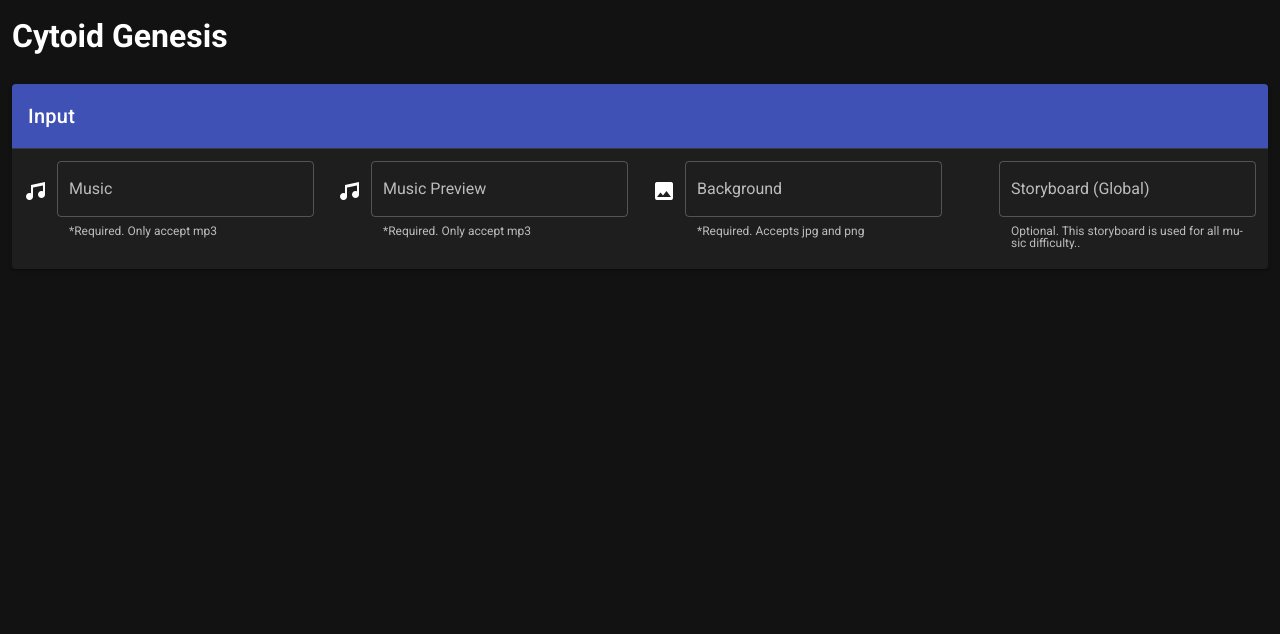
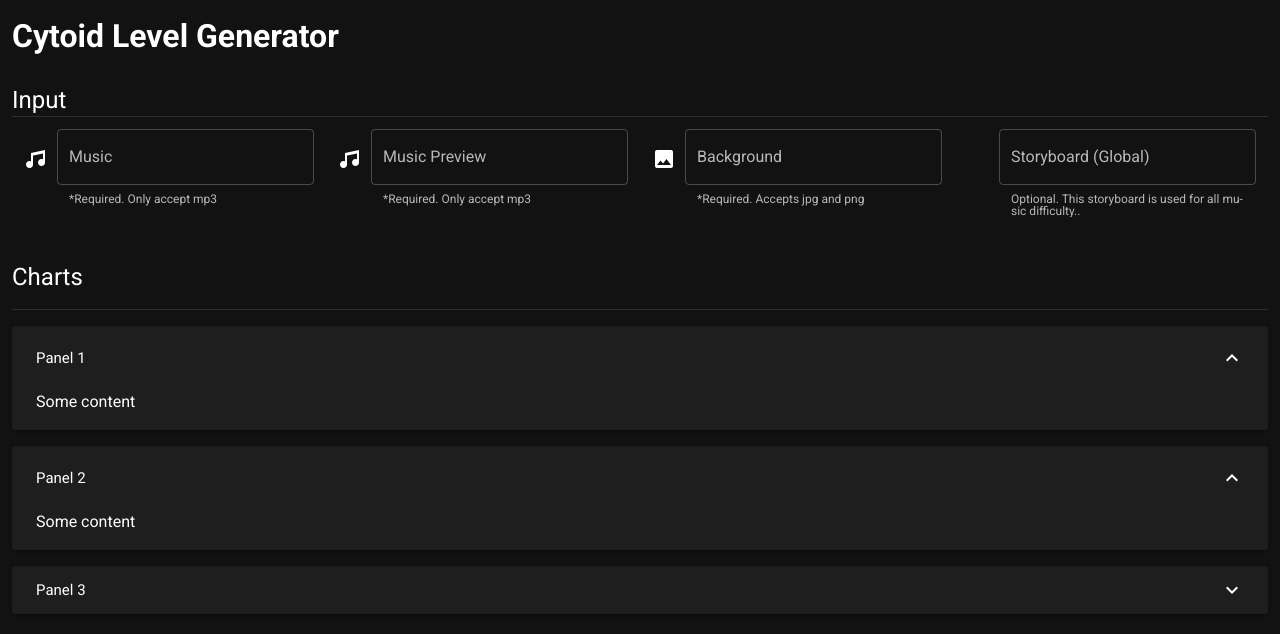
Before and after one commit to TigorLazuardi/Cytoid-Genesis, a Vue app: page / in a window 1280 px wide. Shown: the top 634 px of the page. Built offline with nearby package versions, Linux system fonts and the light colour scheme.

Commit message:
added mutations to chart module

```diff
--- a/src/App.vue
+++ b/src/App.vue
@@ -4,12 +4,12 @@
       <v-row>
         <!-- Title -->
         <v-col cols="12">
-          <h1>Cytoid Genesis</h1>
+          <h1>Cytoid Level Generator</h1>
         </v-col>
 
         <!-- Input -->
-        <InputForm @setInput="setInput" />
-
+        <InputForm />
+        <Charts />
       </v-row>
     </v-container>
   </v-app>
@@ -17,30 +17,14 @@
 
 <script>
 import InputForm from './components/InputForm'
+import Charts from './components/Charts'
 export default {
   name: 'App',
   components: {
-    InputForm
+    InputForm,
+    Charts
   },
-  data: () => ({
-    music: '',
-    musicPreview: '',
-    background: '',
-    storyboard: ''
-  }),
-  methods: {
-    setMusic (val) {
-      this.music = val
-    },
-    setMusicPreview (val) {
-      this.music = val
-    },
-    setBackground (val) {
-      this.music = val
-    },
-    setStoryboard (val) {
-      this.music = val
-    }
-  }
+  data: () => ({}),
+  methods: {}
 }
 </script>
--- a/src/components/Charts.vue
+++ b/src/components/Charts.vue
@@ -1,13 +1,40 @@
 <template>
+  <v-col cols="12" class="d-flex flex-column">
+    <h3 class="headline">Charts</h3>
+    <v-divider class="my-4"></v-divider>
+    <v-expansion-panels v-model="panel" multiple>
+      <v-expansion-panel>
+        <v-expansion-panel-header>Panel 1</v-expansion-panel-header>
+        <v-expansion-panel-content>Some content</v-expansion-panel-content>
+      </v-expansion-panel>
 
+      <v-expansion-panel>
+        <v-expansion-panel-header>Panel 2</v-expansion-panel-header>
+        <v-expansion-panel-content>Some content</v-expansion-panel-content>
+      </v-expansion-panel>
+
+      <v-expansion-panel>
+        <v-expansion-panel-header>Panel 3</v-expansion-panel-header>
+        <v-expansion-panel-content>Some content</v-expansion-panel-content>
+      </v-expansion-panel>
+    </v-expansion-panels>
+  </v-col>
 </template>
 
 <script>
 export default {
-
+  data () {
+    return {
+      panel: [0, 1]
+    }
+  },
+  watch: {
+    panel (val) {
+      console.log(val)
+    }
+  }
 }
 </script>
 
 <style>
-
 </style>
--- a/src/components/InputForm.vue
+++ b/src/components/InputForm.vue
@@ -1,7 +1,6 @@
 <template>
   <v-col cols="12">
-    <v-card>
-      <v-card-title class="indigo">Input</v-card-title>
+    <h3 class="headline">Input</h3>
     <v-divider></v-divider>
     <v-container fluid>
       <v-row>
@@ -49,7 +48,6 @@
         </v-col>
       </v-row>
     </v-container>
-    </v-card>
   </v-col>
 </template>
 
--- a/src/modules/Charts.js
+++ b/src/modules/Charts.js
@@ -23,7 +23,59 @@
     }
   },
   mutations: {
+    // ! Easy
 
+    toggleEasy (state) {
+      state.easy.use = !state.easy.use
+    },
+    setDifficultyEasy (state, payload) {
+      state.easy.difficulty = payload
+    },
+    setMusicEasy (state, payload) {
+      state.easy.music = payload
+    },
+    setCustomStoryboardEasy (state, payload) {
+      state.easy.customStoryboard = payload
+    },
+    setCustomNameEasy (state, payload) {
+      state.easy.customName = payload
+    },
+
+    // ! Hard
+
+    toggleHard (state) {
+      state.hard.use = !state.hard.use
+    },
+    setDifficultyHard (state, payload) {
+      state.hard.difficulty = payload
+    },
+    setMusicHard (state, payload) {
+      state.hard.music = payload
+    },
+    setCustomStoryboardHard (state, payload) {
+      state.hard.customStoryboard = payload
+    },
+    setCustomNameHard (state, payload) {
+      state.hard.customName = payload
+    },
+
+    // ! Extreme
+
+    toggleExtreme (state) {
+      state.extreme.use = !state.extreme.use
+    },
+    setDifficultyExtreme (state, payload) {
+      state.extreme.difficulty = payload
+    },
+    setMusicExtreme (state, payload) {
+      state.extreme.music = payload
+    },
+    setCustomStoryboardExtreme (state, payload) {
+      state.extreme.customStoryboard = payload
+    },
+    setCustomNameExtreme (state, payload) {
+      state.extreme.customName = payload
+    }
   },
   actions: {
 
```
Also changed, not shown: package.json (line endings or trailing spaces). Lines whose indentation alone changed are shown as unchanged.
